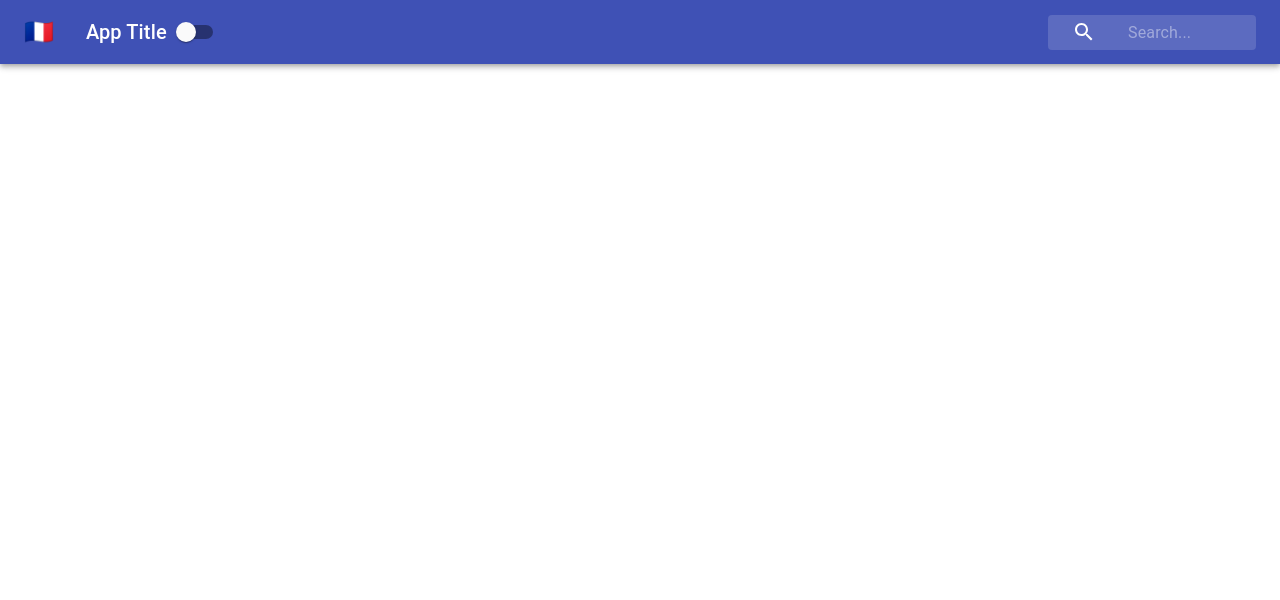
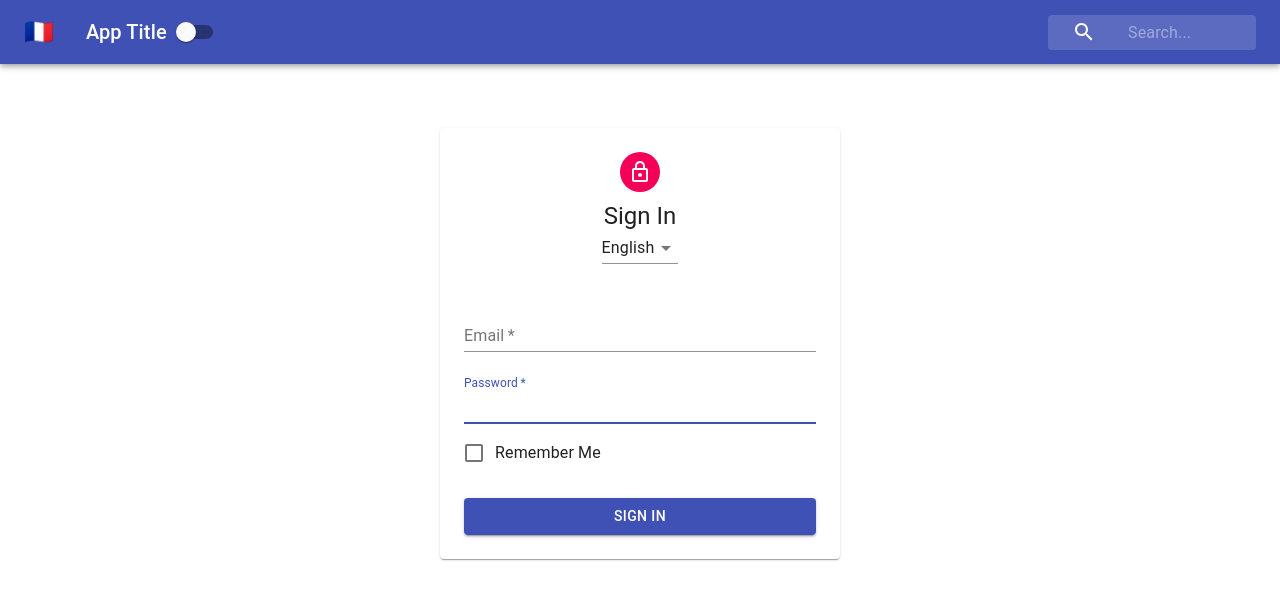
Before and after one commit to xaviguasch/context-demo-react-app, a React (Create React App) app: page / in a window 1280 px wide. Shown: the top 600 px of the page. Built offline with nearby package versions, Linux system fonts and the light colour scheme.

Commit message:
added an styled Form

```diff
--- a/src/App.js
+++ b/src/App.js
@@ -1,11 +1,13 @@
 import React, { Component } from 'react'
 import Navbar from './Navbar'
+import Form from './Form'
 
 class App extends Component {
   render() {
     return (
       <div className='App'>
         <Navbar />
+        <Form />
       </div>
     )
   }
--- /dev/null
+++ b/src/Form.js
@@ -0,0 +1,61 @@
+import React, { Component } from 'react'
+import Avatar from '@material-ui/core/Avatar'
+import Button from '@material-ui/core/Button'
+import CssBaseline from '@material-ui/core/CssBaseline'
+import FormControl from '@material-ui/core/FormControl'
+import FormControlLabel from '@material-ui/core/FormControlLabel'
+import Checkbox from '@material-ui/core/Checkbox'
+import Input from '@material-ui/core/Input'
+import InputLabel from '@material-ui/core/InputLabel'
+import LockOutlinedIcon from '@material-ui/icons/LockOutlined'
+import Paper from '@material-ui/core/Paper'
+import Typography from '@material-ui/core/Typography'
+import MenuItem from '@material-ui/core/MenuItem'
+import Select from '@material-ui/core/Select'
+import withStyles from '@material-ui/core/styles/withStyles'
+import styles from './styles/FormStyles'
+
+class Form extends Component {
+  render() {
+    const { classes } = this.props
+    return (
+      <main className={classes.main}>
+        <Paper className={classes.paper}>
+          <Avatar className={classes.avatar}>
+            <LockOutlinedIcon />
+          </Avatar>
+          <Typography variant='h5'>Sign In</Typography>
+          <Select value='english'>
+            <MenuItem value='english'>English</MenuItem>
+            <MenuItem value='french'>French</MenuItem>
+            <MenuItem value='spanish'>Spanish</MenuItem>
+          </Select>
+          <form className={classes.form}>
+            <FormControl margin='normal' required fullWidth>
+              <InputLabel htmlFor='email'>Email</InputLabel>
+              <Input id='email' name='email' autoFocus />
+            </FormControl>
+            <FormControl margin='normal' required fullWidth>
+              <InputLabel htmlFor='password'>Password</InputLabel>
+              <Input id='password' name='password' autoFocus />
+            </FormControl>
+            <FormControlLabel
+              control={<Checkbox color='primary' />}
+              label='Remember Me'
+            />
+            <Button
+              variant='contained'
+              type='submit'
+              fullWidth
+              color='primary'
+              className={classes.submit}
+            >
+              Sign In
+            </Button>
+          </form>
+        </Paper>
+      </main>
+    )
+  }
+}
+export default withStyles(styles)(Form)
--- /dev/null
+++ b/src/styles/FormStyles.js
@@ -0,0 +1,33 @@
+const styles = theme => ({
+  main: {
+    width: 'auto',
+    display: 'block',
+    marginLeft: theme.spacing.unit * 3,
+    marginRight: theme.spacing.unit * 3,
+    [theme.breakpoints.up('sm')]: {
+      width: 400,
+      marginLeft: 'auto',
+      marginRight: 'auto'
+    }
+  },
+  paper: {
+    marginTop: theme.spacing.unit * 8,
+    display: 'flex',
+    flexDirection: 'column',
+    alignItems: 'center',
+    padding: `${theme.spacing.unit * 2}px ${theme.spacing.unit * 3}px ${theme.spacing
+      .unit * 3}px`
+  },
+  avatar: {
+    margin: theme.spacing.unit,
+    backgroundColor: theme.palette.secondary.main
+  },
+  form: {
+    width: '100%',
+    marginTop: theme.spacing.unit * 3
+  },
+  submit: {
+    marginTop: theme.spacing.unit * 3
+  }
+})
+export default styles
```
